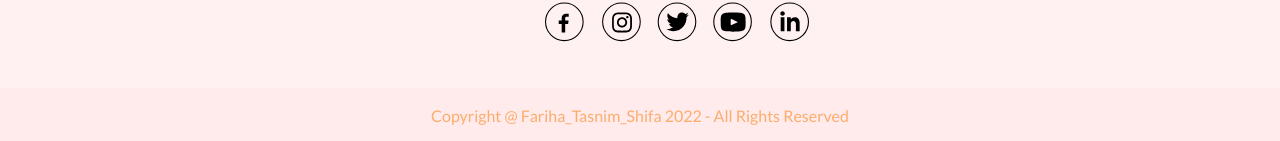
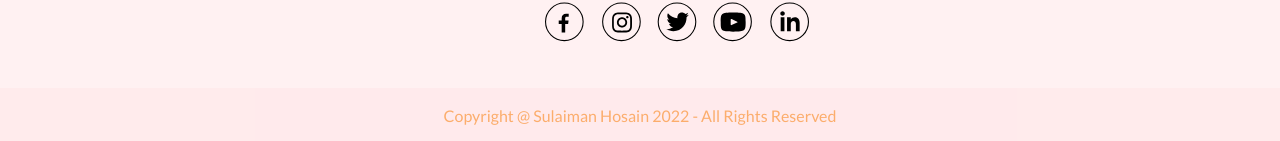
Before and after one commit to solaiman5683/good-vibes, a Next.js app: page / in a window 1280 px wide. Shown: the part 11454-11595 px from the top of the page. Built offline with nearby package versions, Linux system fonts and the light colour scheme.

Commit message:
Copyright text updated

```diff
--- a/components/Footer/Footer.jsx
+++ b/components/Footer/Footer.jsx
@@ -188,7 +188,7 @@ const Footer = () => {
 				</div>
 			</div>
 			<div className='text-center text-orange-400 opacity-75 p-4 bg-rose-100 dark:bg-gray-900'>
-				Copyright @ Fariha_Tasnim_Shifa 2022 - All Rights Reserved
+				Copyright @ Sulaiman Hosain 2022 - All Rights Reserved
 			</div>
 		</>
 	);
```
